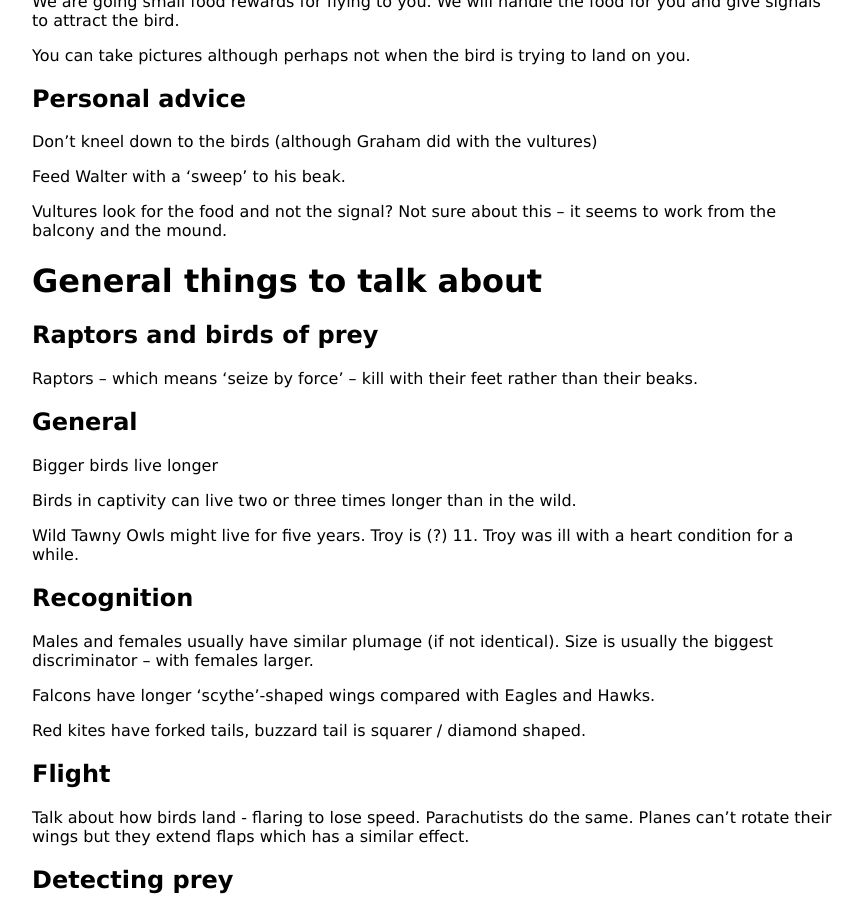
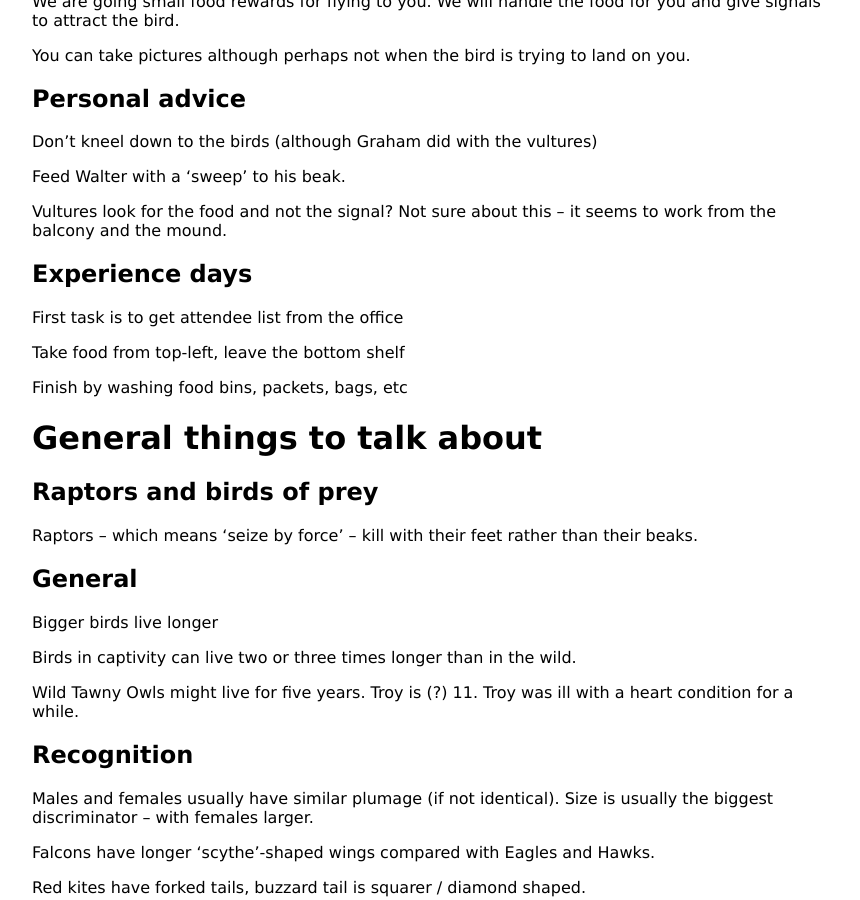
Before and after one commit to KineticLensman/KineticLensman.github.io, a Jekyll site: the page built from _posts/2021-07-26-birds.md, in a window 1280 px wide and 900 px high, scrolled down 521 px. Shown: the whole window, without its empty margins (208-1068 px from the left). Built offline with Jekyll 4.4.1, drawn with Linux system fonts in a browser that asks for light colours.

Commit message:
experiences update

```diff
--- a/_posts/2021-07-26-birds.md
+++ b/_posts/2021-07-26-birds.md
@@ -27,6 +27,14 @@ Don’t kneel down to the birds (although Graham did with the vultures)
 Feed Walter with a ‘sweep’ to his beak.
 
 Vultures look for the food and not the signal? Not sure about this – it seems to work from the balcony and the mound.
+
+## Experience days
+
+First task is to get attendee list from the office
+
+Take food from top-left, leave the bottom shelf
+
+Finish by washing food bins, packets, bags, etc
 
 # General	things to talk about
 
```
